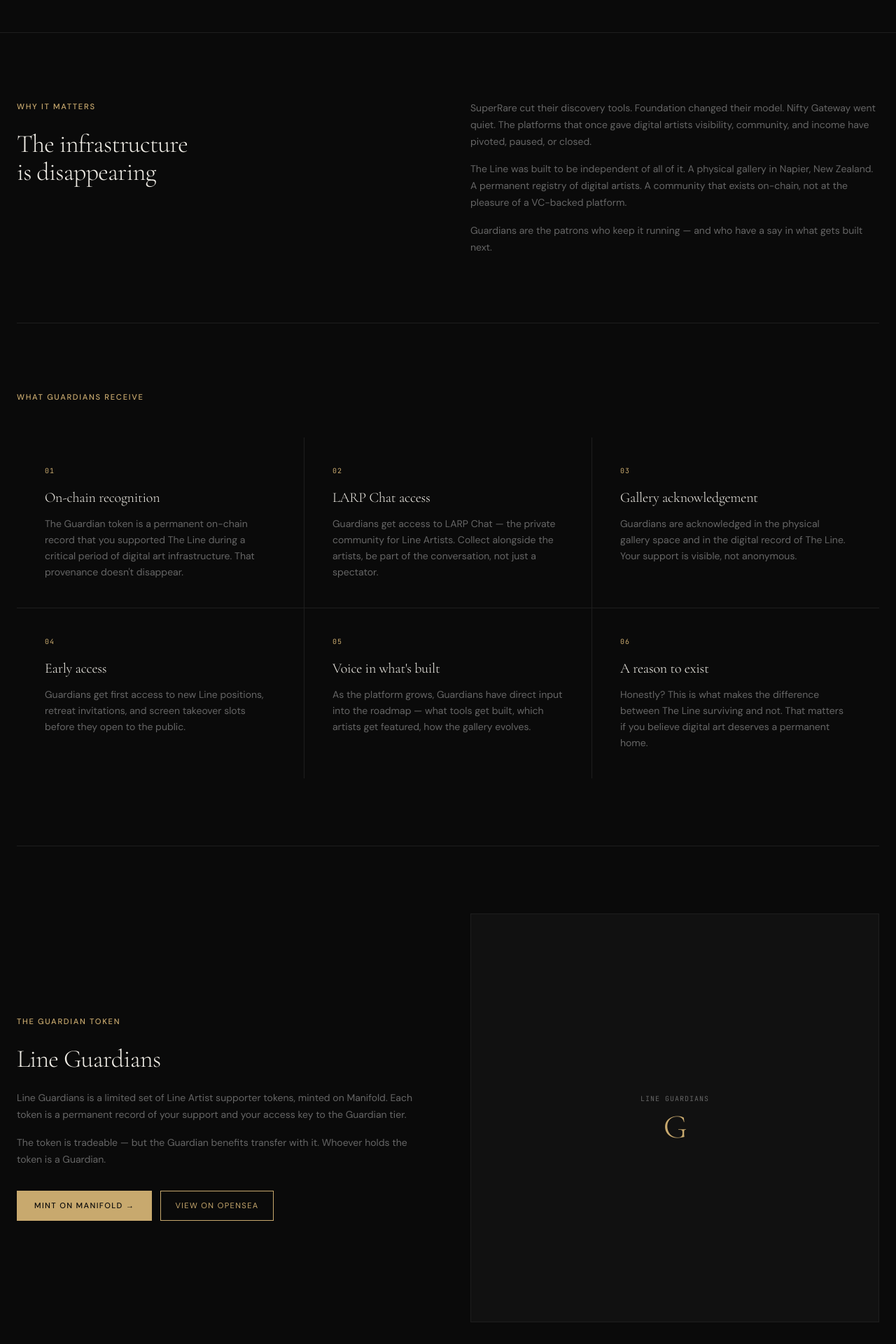
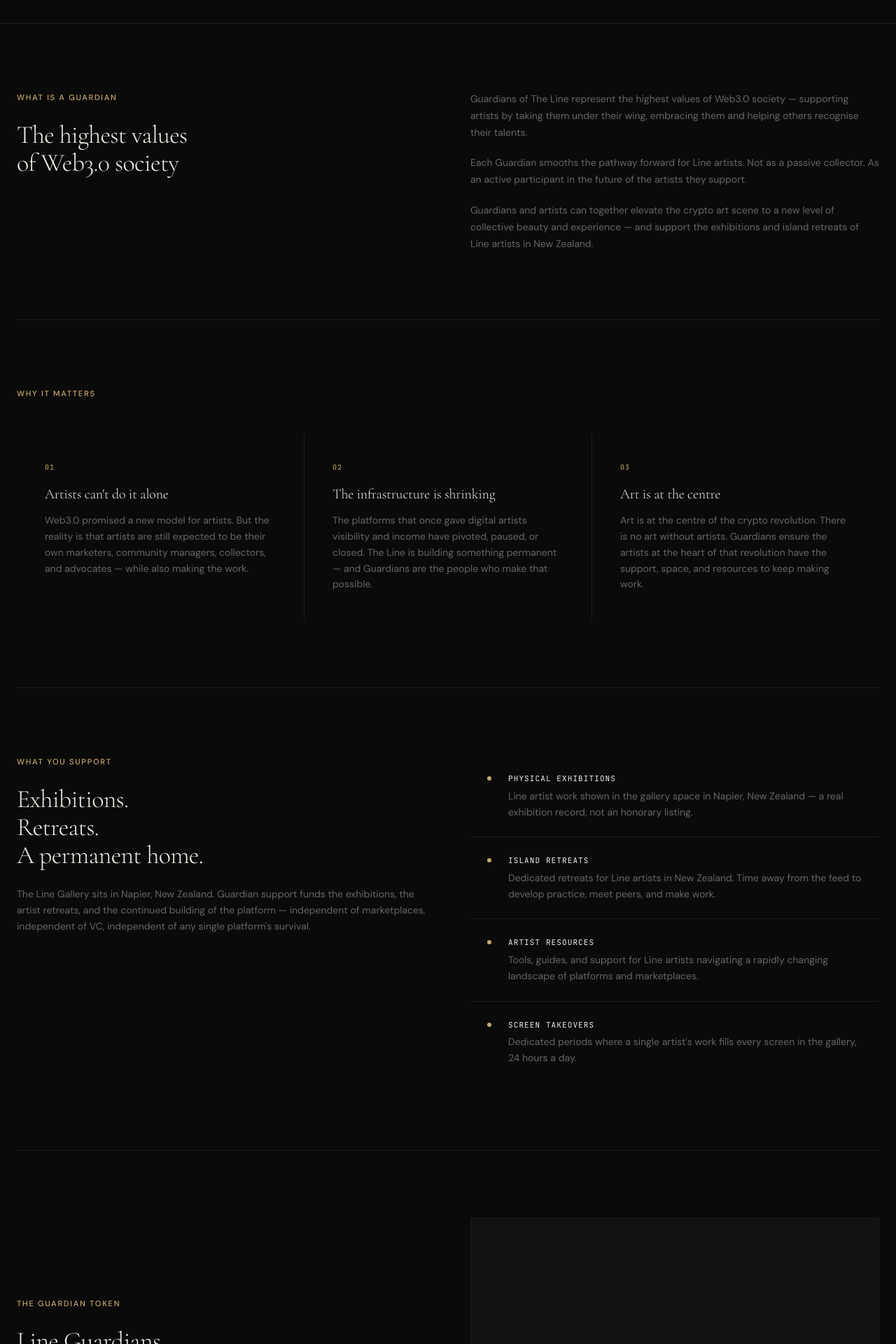
Before and after one commit to MintFaced/theline, a Next.js app: page /guardians in a window 1280 px wide. Shown: the part 580-2500 px from the top of the page at 70% size. Built offline with nearby package versions, Linux system fonts and the light colour scheme; no server answers.

Commit message:
Add files via upload

```diff
--- a/app/guardians/page.tsx
+++ b/app/guardians/page.tsx
@@ -4,11 +4,11 @@
 
 export const metadata: Metadata = {
   title: 'Guardians of The Line',
-  description: 'Support the continued operation and independence of The Line — a permanent home for digital artists in a time of shrinking infrastructure.',
+  description: 'Guardians represent the highest values of Web3.0 society — supporting artists by taking them under their wing, embracing them and helping others recognise their talents.',
 }
 
-const MANIFOLD_GUARDIANS_URL = 'https://app.manifold.xyz/c/guardians-of-the-line'
-const OPENSEA_GUARDIANS_URL  = 'https://opensea.io/collection/guardians-of-the-line'
+const MANIFOLD_URL = 'https://app.manifold.xyz/c/guardians-of-the-line'
+const OPENSEA_URL  = 'https://opensea.io/collection/the-line-guardians'
 
 export default function GuardiansPage() {
   return (
@@ -22,16 +22,14 @@
             <h1 className="font-display font-light text-5xl md:text-7xl text-line-text mb-6" style={{ letterSpacing: '-0.03em' }}>
               Guardians<br />of The Line
             </h1>
-            <p className="font-sans text-sm text-line-muted leading-relaxed max-w-lg mb-10">
-              The marketplaces are shutting down. The resources are disappearing. The infrastructure that digital artists built their practice on is being dismantled. The Line is building something permanent — and Guardians are the people who make that possible.
+            <p className="font-sans text-base text-line-muted leading-relaxed max-w-lg mb-10">
+              For too long artists have been expected to do everything on their own in Web3.0. Become a Guardian of The Line and smooth the pathway forward for Line artists.
             </p>
             <div className="flex flex-wrap gap-3">
-              <a href={MANIFOLD_GUARDIANS_URL} target="_blank" rel="noopener noreferrer"
-                className="btn-primary">
+              <a href={MANIFOLD_URL} target="_blank" rel="noopener noreferrer" className="btn-primary">
                 Become a Guardian →
               </a>
-              <a href={OPENSEA_GUARDIANS_URL} target="_blank" rel="noopener noreferrer"
-                className="btn-outline">
+              <a href={OPENSEA_URL} target="_blank" rel="noopener noreferrer" className="btn-outline">
                 View on OpenSea
               </a>
             </div>
@@ -41,67 +39,81 @@
 
       <div className="max-w-content mx-auto px-6">
 
-        {/* ── Why it matters ── */}
+        {/* ── What is a Guardian ── */}
         <div className="py-16 md:py-24 border-b border-line-border grid md:grid-cols-2 gap-16 items-start">
           <div>
-            <p className="label mb-6">Why It Matters</p>
-            <h2 className="font-display font-light text-4xl text-line-text mb-6" style={{ letterSpacing: '-0.02em' }}>
-              The infrastructure<br />is disappearing
+            <p className="label mb-6">What Is a Guardian</p>
+            <h2 className="font-display font-light text-4xl text-line-text" style={{ letterSpacing: '-0.02em' }}>
+              The highest values<br />of Web3.0 society
             </h2>
           </div>
-          <div className="space-y-4 font-sans text-sm text-line-muted leading-relaxed">
+          <div className="space-y-5 font-sans text-sm text-line-muted leading-relaxed">
             <p>
-              SuperRare cut their discovery tools. Foundation changed their model. Nifty Gateway went quiet. The platforms that once gave digital artists visibility, community, and income have pivoted, paused, or closed.
+              Guardians of The Line represent the highest values of Web3.0 society — supporting artists by taking them under their wing, embracing them and helping others recognise their talents.
             </p>
             <p>
-              The Line was built to be independent of all of it. A physical gallery in Napier, New Zealand. A permanent registry of digital artists. A community that exists on-chain, not at the pleasure of a VC-backed platform.
+              Each Guardian smooths the pathway forward for Line artists. Not as a passive collector. As an active participant in the future of the artists they support.
             </p>
             <p>
-              Guardians are the patrons who keep it running — and who have a say in what gets built next.
+              Guardians and artists can together elevate the crypto art scene to a new level of collective beauty and experience — and support the exhibitions and island retreats of Line artists in New Zealand.
             </p>
           </div>
         </div>
 
-        {/* ── What you get ── */}
+        {/* ── Why it matters ── */}
         <div className="py-16 md:py-24 border-b border-line-border">
-          <p className="label mb-12">What Guardians Receive</p>
+          <p className="label mb-12">Why It Matters</p>
           <div className="grid md:grid-cols-3 gap-px bg-line-border">
             {[
               {
                 n: '01',
-                title: 'On-chain recognition',
-                body: 'The Guardian token is a permanent on-chain record that you supported The Line during a critical period of digital art infrastructure. That provenance doesn\'t disappear.',
+                title: "Artists can't do it alone",
+                body: "Web3.0 promised a new model for artists. But the reality is that artists are still expected to be their own marketers, community managers, collectors, and advocates — while also making the work.",
               },
               {
                 n: '02',
-                title: 'LARP Chat access',
-                body: 'Guardians get access to LARP Chat — the private community for Line Artists. Collect alongside the artists, be part of the conversation, not just a spectator.',
+                title: 'The infrastructure is shrinking',
+                body: 'The platforms that once gave digital artists visibility and income have pivoted, paused, or closed. The Line is building something permanent — and Guardians are the people who make that possible.',
               },
               {
                 n: '03',
-                title: 'Gallery acknowledgement',
-                body: 'Guardians are acknowledged in the physical gallery space and in the digital record of The Line. Your support is visible, not anonymous.',
-              },
-              {
-                n: '04',
-                title: 'Early access',
-                body: 'Guardians get first access to new Line positions, retreat invitations, and screen takeover slots before they open to the public.',
-              },
-              {
-                n: '05',
-                title: 'Voice in what\'s built',
-                body: 'As the platform grows, Guardians have direct input into the roadmap — what tools get built, which artists get featured, how the gallery evolves.',
-              },
-              {
-                n: '06',
-                title: 'A reason to exist',
-                body: 'Honestly? This is what makes the difference between The Line surviving and not. That matters if you believe digital art deserves a permanent home.',
+                title: 'Art is at the centre',
+                body: 'Art is at the centre of the crypto revolution. There is no art without artists. Guardians ensure the artists at the heart of that revolution have the support, space, and resources to keep making work.',
               },
             ].map(({ n, title, body }) => (
               <div key={n} className="bg-line-bg p-8 md:p-10">
                 <span className="font-mono text-[10px] text-line-accent tracking-widest block mb-4">{n}</span>
                 <h3 className="font-display font-light text-xl text-line-text mb-3" style={{ letterSpacing: '-0.01em' }}>{title}</h3>
                 <p className="font-sans text-sm text-line-muted leading-relaxed">{body}</p>
+              </div>
+            ))}
+          </div>
+        </div>
+
+        {/* ── What Guardians support ── */}
+        <div className="py-16 md:py-24 border-b border-line-border grid md:grid-cols-2 gap-16 items-start">
+          <div>
+            <p className="label mb-6">What You Support</p>
+            <h2 className="font-display font-light text-4xl text-line-text mb-6" style={{ letterSpacing: '-0.02em' }}>
+              Exhibitions.<br />Retreats.<br />A permanent home.
+            </h2>
+            <p className="font-sans text-sm text-line-muted leading-relaxed">
+              The Line Gallery sits in Napier, New Zealand. Guardian support funds the exhibitions, the artist retreats, and the continued building of the platform — independent of marketplaces, independent of VC, independent of any single platform&apos;s survival.
+            </p>
+          </div>
+          <div className="space-y-px bg-line-border">
+            {[
+              { label: 'Physical exhibitions', desc: 'Line artist work shown in the gallery space in Napier, New Zealand — a real exhibition record, not an honorary listing.' },
+              { label: 'Island retreats', desc: 'Dedicated retreats for Line artists in New Zealand. Time away from the feed to develop practice, meet peers, and make work.' },
+              { label: 'Artist resources', desc: 'Tools, guides, and support for Line artists navigating a rapidly changing landscape of platforms and marketplaces.' },
+              { label: 'Screen takeovers', desc: "Dedicated periods where a single artist's work fills every screen in the gallery, 24 hours a day." },
+            ].map(({ label, desc }) => (
+              <div key={label} className="bg-line-bg p-6 flex items-start gap-6">
+                <div className="w-1.5 h-1.5 rounded-full bg-line-accent shrink-0 mt-1.5" />
+                <div>
+                  <p className="font-mono text-[11px] text-line-text tracking-widest uppercase mb-1">{label}</p>
+                  <p className="font-sans text-sm text-line-muted leading-relaxed">{desc}</p>
+                </div>
               </div>
             ))}
           </div>
@@ -116,51 +128,47 @@
             </h2>
             <div className="space-y-4 font-sans text-sm text-line-muted leading-relaxed mb-8">
               <p>
-                Line Guardians is a limited set of Line Artist supporter tokens, minted on Manifold. Each token is a permanent record of your support and your access key to the Guardian tier.
+                Line Guardians is a limited set of supporter tokens minted on Manifold. Each token is a permanent on-chain record of your support — and your access key to the Guardian tier.
               </p>
               <p>
-                The token is tradeable — but the Guardian benefits transfer with it. Whoever holds the token is a Guardian.
+                The token is tradeable. The Guardian benefits travel with it. Whoever holds the token is a Guardian.
+              </p>
+              <p>
+                Guardian token holders also receive access to LARP Chat — the private community for Line Artists. Collect alongside the artists. Be part of the conversation.
               </p>
             </div>
             <div className="flex flex-wrap gap-3">
-              <a href={MANIFOLD_GUARDIANS_URL} target="_blank" rel="noopener noreferrer"
-                className="btn-primary">
+              <a href={MANIFOLD_URL} target="_blank" rel="noopener noreferrer" className="btn-primary">
                 Mint on Manifold →
               </a>
-              <a href={OPENSEA_GUARDIANS_URL} target="_blank" rel="noopener noreferrer"
-                className="btn-outline">
+              <a href={OPENSEA_URL} target="_blank" rel="noopener noreferrer" className="btn-outline">
                 View on OpenSea
               </a>
             </div>
           </div>
-
-          {/* Token image */}
-          <a href={OPENSEA_GUARDIANS_URL} target="_blank" rel="noopener noreferrer"
-            className="block group relative overflow-hidden border border-line-border hover:border-line-accent transition-colors aspect-square bg-line-surface flex items-center justify-center">
-            <div className="text-center">
-              <p className="font-mono text-[10px] text-line-muted tracking-widest mb-2">LINE GUARDIANS</p>
-              <p className="font-display font-light text-5xl text-line-accent" style={{ letterSpacing: '-0.03em' }}>G</p>
-            </div>
-          </a>
+          <div className="border border-line-border bg-line-surface aspect-square flex flex-col items-center justify-center gap-4">
+            <p className="font-mono text-[10px] text-line-muted tracking-widest">LINE GUARDIANS</p>
+            <p className="font-display font-light text-8xl text-line-accent" style={{ letterSpacing: '-0.03em' }}>G</p>
+            <p className="font-mono text-[10px] text-line-muted tracking-widest">LIMITED EDITION</p>
+          </div>
         </div>
 
         {/* ── CTA ── */}
         <div className="py-16 md:py-24">
           <div className="max-w-xl">
-            <p className="label mb-6">Join Now</p>
+            <p className="label mb-6">Change the Future</p>
             <h2 className="font-display font-light text-4xl text-line-text mb-6" style={{ letterSpacing: '-0.02em' }}>
-              Be here at<br />the beginning
+              Become a Guardian<br />of The Line
             </h2>
             <p className="font-sans text-sm text-line-muted leading-relaxed mb-8">
-              The Line is five years old. It&apos;s been built by one person in a physical gallery in Hawke&apos;s Bay, New Zealand — stubbornly, without VC funding, without a marketplace deal, without a platform to prop it up. Guardians are what make the next five years possible.
+              Art is at the centre of the crypto revolution. There is no art without artists. Become a Guardian of The Line and change the future of Line artists.
             </p>
             <div className="flex flex-wrap gap-3">
-              <a href={MANIFOLD_GUARDIANS_URL} target="_blank" rel="noopener noreferrer"
-                className="btn-primary">
+              <a href={MANIFOLD_URL} target="_blank" rel="noopener noreferrer" className="btn-primary">
                 Become a Guardian →
               </a>
-              <Link href="/collect" className="btn-ghost">
-                Learn how to collect →
+              <Link href="/artists" className="btn-ghost">
+                Meet the artists →
               </Link>
             </div>
           </div>
```
